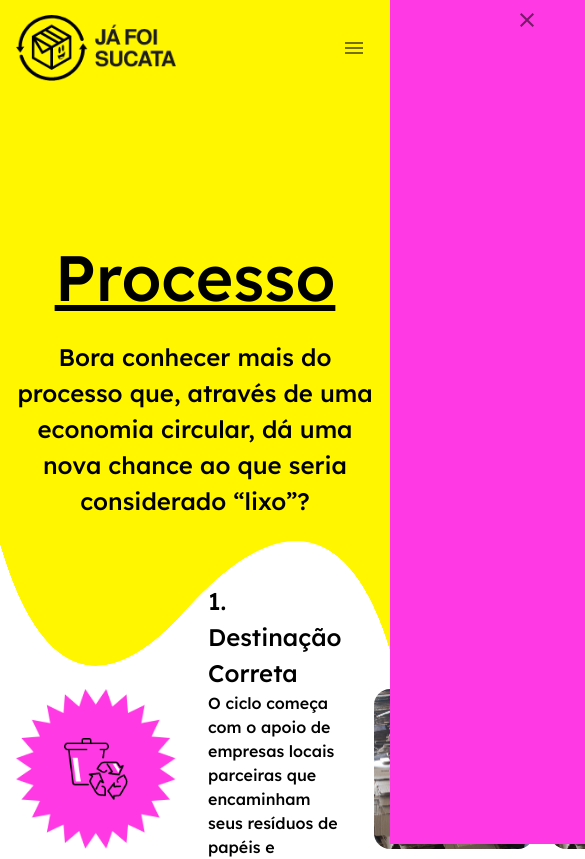
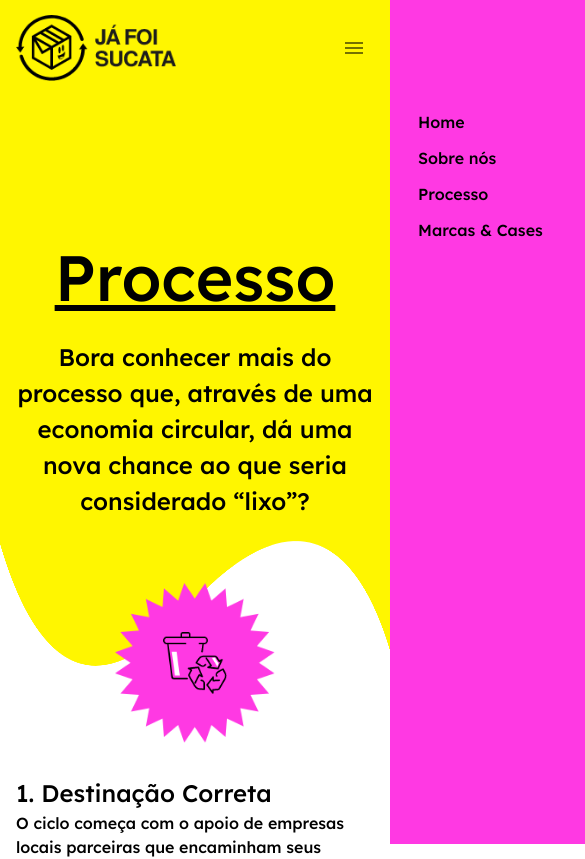
Before and after one commit to gffhammes/selo-ja-foi-sucata, a Next.js app: page /processo in a window 390 px wide. Shown: the top 859 px of the page, 585 px wide, since content can reach past the window. Built offline with nearby package versions, Linux system fonts and the light colour scheme.

Commit message:
responsiviness changes

```diff
--- a/src/components/about/HeroSection.js
+++ b/src/components/about/HeroSection.js
@@ -37,7 +37,7 @@ export const HeroSection = () => {
   return (
     <Box
       sx={{
-        height: '80vh',
+        height: { xs: 'fit-content', md: '80vh' },
         display: 'flex',
         alignItems: 'center',
         justifyContent: 'center',
@@ -46,10 +46,11 @@ export const HeroSection = () => {
         objectFit: 'contain',
         backgroundRepeat: 'no-repeat',
         backgroundSize: '100% 100%',
+        pt: '10rem'
       }}
     >
       <Container>
-        <Stack direction='row' spacing={2}>
+        <Stack direction={{ xs: 'column', md: 'row' }} spacing={2}>
           <HeroText />
           <HeroVideo />
         </Stack>
--- a/src/components/brandsAndCases/BottomSection.js
+++ b/src/components/brandsAndCases/BottomSection.js
@@ -33,7 +33,7 @@ const Text = () => {
 const Brands = () => {
   return (
     <Stack spacing={4}>
-      <Stack direction='row' spacing={4}>
+      <Stack direction={{ xs: 'column', md: 'row' }} spacing={4}>
         {brands.slice(0, 2).map((brand, index) => (
           <Box key={index} sx={{ flex: 1 }}>
             <Paper elevation={0} sx={{ p: 2, width: '18rem', borderRadius: '.75rem' }}>
@@ -49,7 +49,7 @@ const Brands = () => {
           </Box>
         ))}
       </Stack>
-      <Stack direction='row' spacing={4} sx={{ transform: 'translateX(-20%)' }}>
+      <Stack direction={{ xs: 'column', md: 'row' }} spacing={4} sx={{ transform: { xs: '', md: 'translateX(-20%)' } }}>
         {brands.slice(2, 4).map((brand, index) => (
           <Box key={index} sx={{ flex: 1 }}>
             <Paper elevation={0} sx={{ p: 2, width: '18rem', borderRadius: '.75rem' }}>
@@ -82,7 +82,7 @@ export const BottomSection = () => {
       }}
     >
       <Container>
-        <Stack direction='row' spacing={2} justifyContent='space-between' alignItems='center'>
+        <Stack direction={{ xs: 'column', md: 'row' }} spacing={2} justifyContent='space-between' alignItems='center'>
           <Text />
           <Brands />
         </Stack>
--- a/src/components/brandsAndCases/CasesSection.js
+++ b/src/components/brandsAndCases/CasesSection.js
@@ -17,7 +17,7 @@ export const CasesSection = () => {
     <Container>
       <Grid container spacing={10}>
         {cases.map((item, index) => (
-          <Grid item key={index} sx={12} md={6}>
+          <Grid item key={index} xs={12} md={6}>
             <Box sx={{ height: '15rem', width: '100%', backgroundColor: '#c4c4c4', borderRadius: '.5rem' }}/>
             <Typography fontSize={20} textAlign='center' sx={{ maxWidth: '22ch', mx: 'auto' }}>{item.title}</Typography>
             <Typography textAlign='center' sx={{ width: 'fit-content', mx: 'auto' }}>Ler mais</Typography>
--- a/src/components/commons/Navbar.js
+++ b/src/components/commons/Navbar.js
@@ -51,8 +51,8 @@ export const Navbar = () => {
               </ul>
             </div> :
 
-            <IconButton onClick={handleMenuOpenToggle}>
-              <MenuIcon />
+            <IconButton onClick={handleMenuOpenToggle} sx={{ zIndex: 999 }}>
+              {menuOpen ? <CloseIcon /> : <MenuIcon />}
             </IconButton>
 
             }
@@ -67,26 +67,21 @@ export const Navbar = () => {
                 backgroundColor: 'pink.main',
                 transition: '300ms ease-out',
                 transform: menuOpen ? 'translateX(0)' : 'translateX(100%)',
+                boxShadow: menuOpen ? 22 : 0,
               }}
             >
-              <Stack>
 
-                <IconButton onClick={handleMenuOpenToggle}>
-                  <CloseIcon />
-                </IconButton>
-
-                <div className="navlinks">
-                  <ul style={{ display: 'flex', flexDirection: 'column', gap: '1rem' }}>
+              <div style={{ paddingTop: '5rem' }} >
+                <ul style={{ display: 'flex', flexDirection: 'column', gap: '1rem', padding: '1rem' }}>
                   {links.map((link) => (
-                      <li key={link.name} className='nav-item'>
-                        <Link href={link.page} passHref >
-                          <a  className='nav-link'>{link.name}</a>
+                    <li key={link.name} style={{ listStyle: 'none' }} onClick={handleMenuOpenToggle}>
+                      <Link href={link.page} passHref>
+                        <a className='nav-link'>{link.name}</a>
                       </Link>
                     </li>
                   ))}
                 </ul>
               </div>
-              </Stack>
             </Box>
 
 
--- a/src/components/commons/PageHeadTitle.js
+++ b/src/components/commons/PageHeadTitle.js
@@ -13,7 +13,7 @@ export const PageHeadTitle = () => {
   const { pathname } = router;
 
   const getPageName = () => {
-    const link = links.find(link => link.page === pathname.replace('/', ''));
+    const link = links.find(link => link.page === pathname);
     return link.name;
   }
 
--- a/src/components/home/BrandsSection.js
+++ b/src/components/home/BrandsSection.js
@@ -8,8 +8,8 @@ const LeftText = () => {
     <Box sx={{ flex: '60%' }}>
       <Typography variant='h2' fontSize={40}   gutterBottom>Conheça algumas marcas conscientes</Typography>
       <Typography fontSize={24}>que estão com a gente nessa e que se preocupam em contribuir com um futuro melhor dentro dos seus negócios.</Typography>
-      <Link href='marcas-e-cases' passHref >
-        <Button fullWidth={{ xs: true, md: false }} color='red' variant='contained' sx={{ ...defaultButtonStyle, mt: 4 }}>Ver todos os cases</Button>
+      <Link href='/marcas-e-cases' passHref >
+        <Button color='red' variant='contained' sx={{ ...defaultButtonStyle, width: { xs: '100%', md: 'fit-content' }, mt: 4 }}>Ver todos os cases</Button>
       </Link>
     </Box>
   )
--- a/src/components/home/HeroSection.js
+++ b/src/components/home/HeroSection.js
@@ -18,7 +18,7 @@ export const HeroSection = () => {
       <Container>
         <Typography variant='h1' fontSize={24}>Um selo sobre transformação:</Typography>
         <Typography variant='h1' sx={{ mt: 2 }}>Encontrou a<br/>caixinha sorrindo?</Typography>
-        <Link href='sobre-nos' passHref>
+        <Link href='/sobre-nos' passHref>
           <a>
             <Button color='red' variant='contained' sx={{ ...defaultButtonStyle, mt: 3 }}>Saiba o que significa!</Button>
           </a>
--- a/src/components/home/ProcessSection.js
+++ b/src/components/home/ProcessSection.js
@@ -38,8 +38,8 @@ export const ProcessSection = () => {
           </Grid>
         ))}
         <Grid item xs={12} sx={{ display: 'flex' }}>
-          <Link href='processo' passHref >
-            <Button fullWidth={{ xs: true, md: false }} color='red' variant='contained' sx={{ ...defaultButtonStyle, mx: 'auto', mt: 6 }}>Conheça mais o processo!</Button>
+          <Link href='/processo' passHref >
+            <Button color='red' variant='contained' sx={{ ...defaultButtonStyle, width: { xs: '100%', md: 'fit-content' }, mx: 'auto', mt: 6 }}>Conheça mais o processo!</Button>
           </Link>
         </Grid>
       </Grid>
--- a/src/components/process/ProcessSteps.js
+++ b/src/components/process/ProcessSteps.js
@@ -59,7 +59,7 @@ export const ProcessSteps = () => {
       <Stack spacing={8} sx={{ mt: 8 }}>
         {steps.map((step, index) => (
           <Box key={index}>
-            <Stack direction='row' alignItems='center' spacing={4}>
+            <Stack direction={{ xs: 'column', md: 'row' }} alignItems='center' spacing={4}>
               <Box sx={{ display: 'flex', alignItems: 'center', justifyContent: 'center', height: '10rem', position: 'relative' }}>
                 <Box sx={{ height: '4rem', width: '4rem', position: 'absolute', zIndex: 10 }}>
                   <Image src={`/images/${step.icon}`} alt={step.title} layout='fill' objectFit='contain' />
@@ -72,10 +72,10 @@ export const ProcessSteps = () => {
                 <Typography fontSize={24}>{`${index + 1}. ${step.title}`}</Typography>
                 <Typography>{step.description}</Typography>
               </Box>
-              <Box>
-                <Stack direction='row' spacing={2}>
+              <Box sx={{ width: '100%' }}>
+                <Stack direction='row' spacing={2} sx={{ width: '100%' }}>
                   {step.images.map((image, index) => (
-                    <Box key={index} sx={{ position: 'relative', height: '10rem', width: '10rem' }}>
+                    <Box key={index} sx={{ position: 'relative', height: '10rem', width: { xs: '100%', md: '10rem' } }}>
                       <Image
                         src={`/images/${image}`}
                         layout='fill'
--- a/src/constants/pages.js
+++ b/src/constants/pages.js
@@ -5,15 +5,15 @@ export const links = [
   },
   {
     name: 'Sobre nós',
-    page: 'sobre-nos',
+    page: '/sobre-nos',
   },
   {
     name: 'Processo',
-    page: 'processo',
+    page: '/processo',
   },
   {
     name: 'Marcas & Cases',
-    page: 'marcas-e-cases',
+    page: '/marcas-e-cases',
   },
   // {
   //   name: 'Conteúdos',
```
Also changed, not shown: src/components/about/SeloSection.js (+4 -4 lines). Lines whose indentation alone changed are shown as unchanged.
